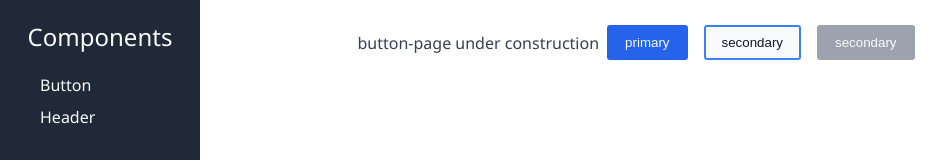
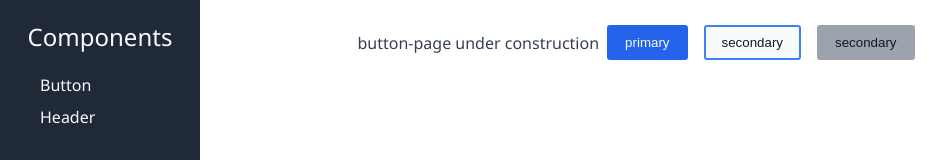
Before and after one commit to peeweetje/Design-system-with-Storybook-styled-components-styled-system, a React (Create React App) app: page /button in a window 1280 px wide. Shown: the top 160 px of the page, without its empty margins (0-949 px from the left). Built offline with nearby package versions, Linux system fonts and the light colour scheme.

Commit message:
Fix: violations on color contrast.

```diff
--- a/src/components/button/button.styles.ts
+++ b/src/components/button/button.styles.ts
@@ -30,7 +30,7 @@ export const BtnContainer = styled.button<ButtonProps>`
     props.variant==="disabled" &&
     css`
       background-color: ${(props) => props.theme.colors.grey[4]};
-      color: ${(props) => props.theme.colors.grey[0]};
+      color: ${(props) => props.theme.colors.grey[9]};
       border: 2px solid ${(props) => props.theme.colors.grey[4]};
       cursor: not-allowed;
       &:hover {
```
Also changed, not shown: 1 other file (tests, documents, lock files or other folders).
